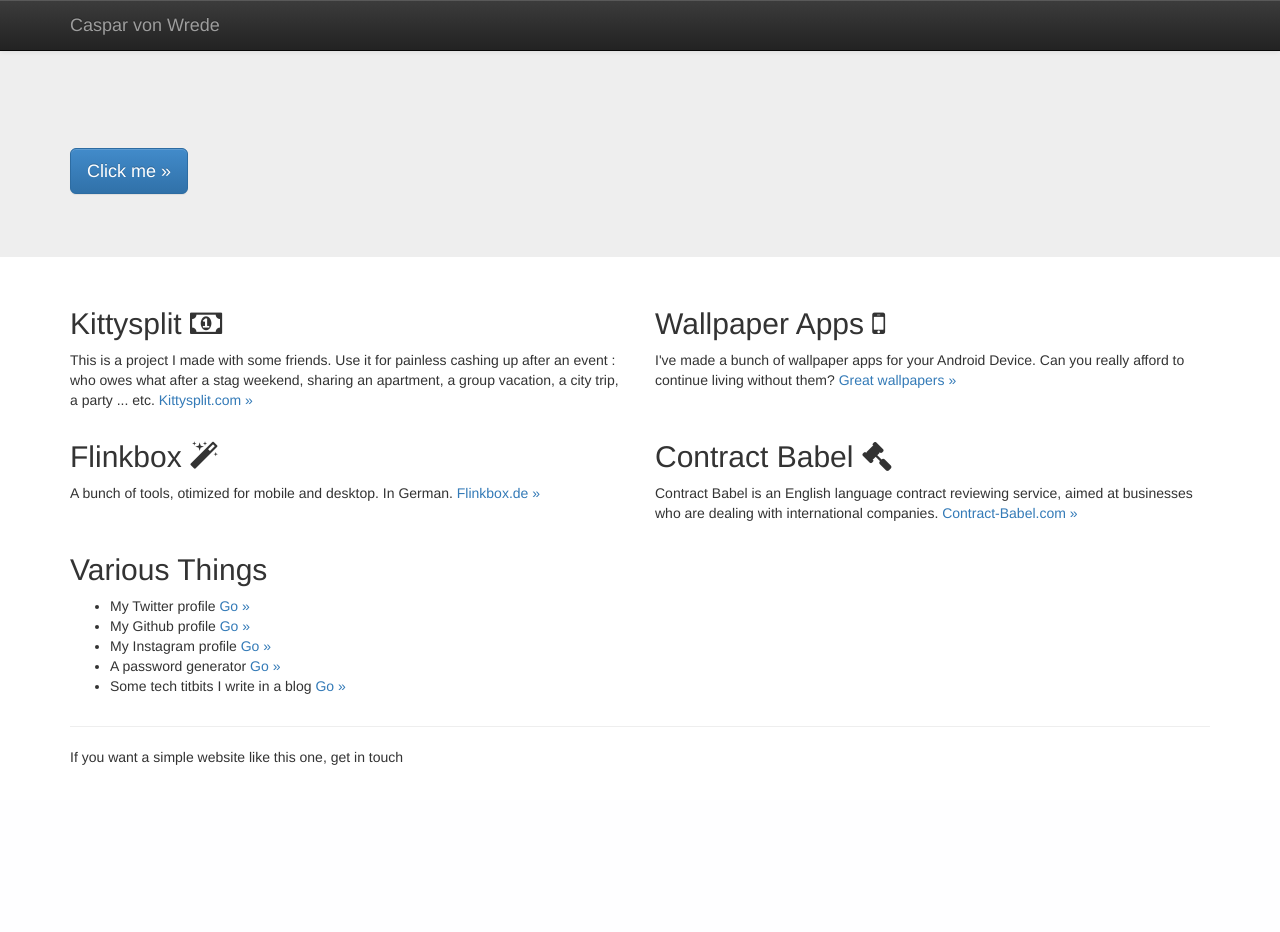
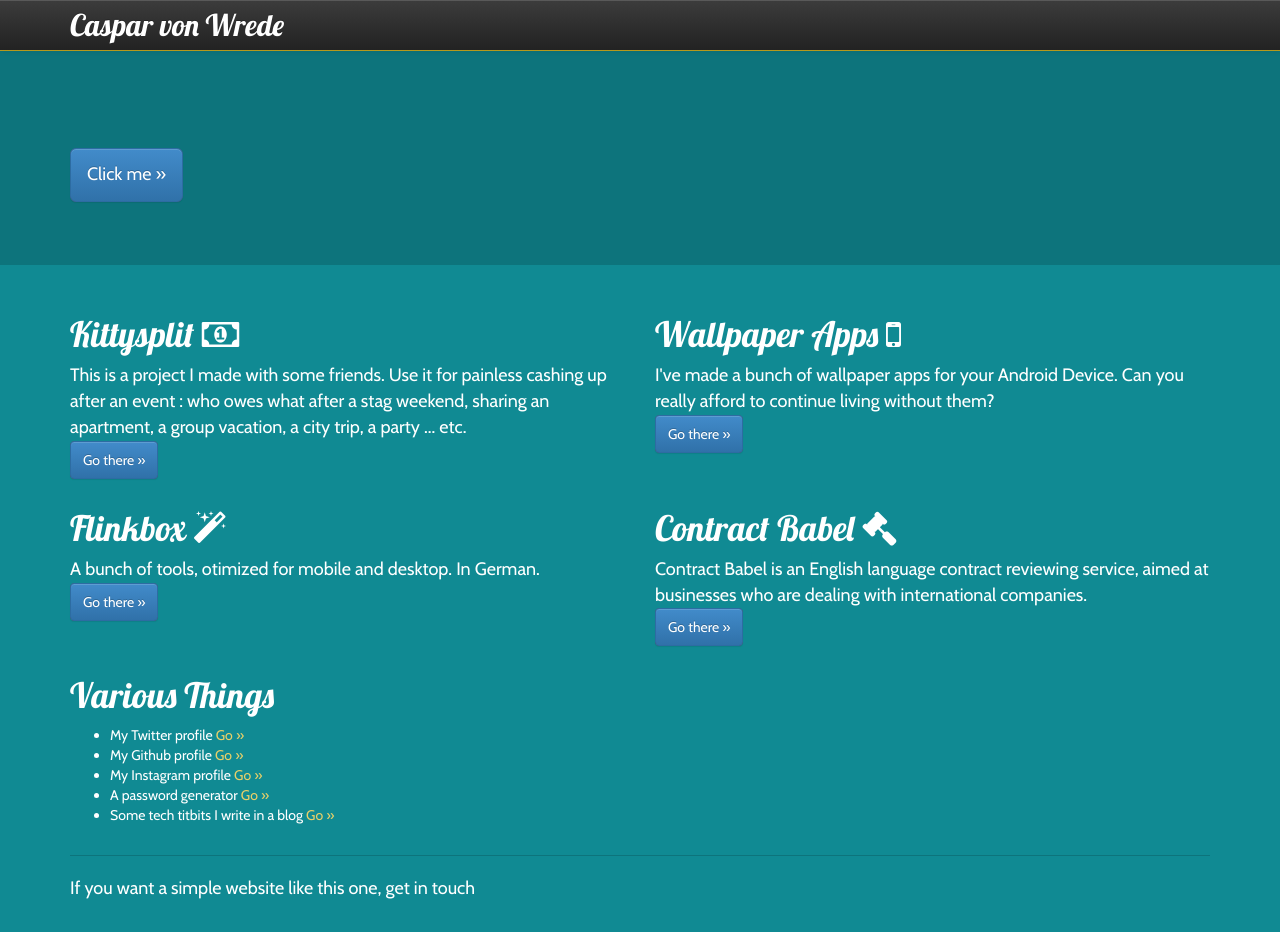
Before and after one commit to caspii/casparwre.de, a PHP site: page / in a window 1280 px wide. Before the commit the page ends 765 px from the top, so only its background shows below. Run offline with PHP 8.4, Linux system fonts and the light colour scheme; some libraries are stand-ins or nearby versions.

Commit message:
Updated design

```diff
--- a/css/main.css
+++ b/css/main.css
@@ -3,3 +3,15 @@
 /* ==========================================================================
    Author's custom styles
    ========================================================================== */
+
+p {
+	font-size: 18px;
+}
+
+h2 {
+	font-size: 35px;
+}
+
+.navbar-brand {
+	font-size: 30px;
+}
--- a/index.html
+++ b/index.html
@@ -7,7 +7,7 @@
         <meta name="description" content="Caspar von Wrede, Caspar v. Wrede, Caspar Wrede">
         <meta name="viewport" content="width=device-width">
 
-        <link rel="stylesheet" href="css/bootstrap.css">
+        <link rel="stylesheet" href="css/bootstrap.min.css">
         <style>
             body {
                 padding-top: 50px;
@@ -51,7 +51,9 @@
           		Kittysplit
           		<i class="fa fa-money"></i>
           		</h2>
-          		<p>This is a project I made with some friends. Use it for painless cashing up after an event : who owes what after a stag weekend, sharing an apartment, a group vacation, a city trip, a party ... etc. <a href="http://kittysplit.com/">Kittysplit.com &raquo;</a>
+          		<p>This is a project I made with some friends. Use it for painless cashing up after an event : who owes
+                    what after a stag weekend, sharing an apartment, a group vacation, a city trip, a party ... etc. <br/>
+                    <a class="btn btn-primary" href="http://kittysplit.com/">Go there &raquo;</a>
           		</p>
         </div>
 
@@ -60,8 +62,8 @@
 	          	Wallpaper Apps
 	          	<i class="fa fa-mobile"></i>
 	          	</h2>
-   	       <p>I've made a bunch of wallpaper apps for your Android Device. Can you really afford to continue living without them?
-      	    <a href="https://play.google.com/store/apps/developer?id=Caspar+Wrede">Great wallpapers &raquo;</a></p>
+   	       <p>I've made a bunch of wallpaper apps for your Android Device. Can you really afford to continue living without them? <br/>
+      	    <a class="btn btn-primary" href="https://play.google.com/store/apps/developer?id=Caspar+Wrede">Go there &raquo;</a></p>
        </div>
 
       </div>
@@ -72,7 +74,8 @@
           	Flinkbox
           	<i class="fa fa-magic"></i>
           	</h2>
-          <p>A bunch of tools, otimized for mobile and desktop. In German. <a href="http://flinkbox.de/">Flinkbox.de &raquo;</a></p>
+          <p>A bunch of tools, otimized for mobile and desktop. In German. <br/>
+              <a class="btn btn-primary" href="http://flinkbox.de/">Go there &raquo;</a></p>
 
       </div>
 
@@ -81,7 +84,9 @@
      		Contract Babel
      		<i class="fa fa-gavel"></i>
      		</h2>
-          		<p>Contract Babel is an English language contract reviewing service, aimed at businesses who are dealing with international companies. <a href="http://contract-babel.com/">Contract-Babel.com &raquo;</a> </p>
+          		<p>Contract Babel is an English language contract reviewing service, aimed at businesses who are
+                    dealing with international companies.<br/>
+                    <a class="btn btn-primary" href="http://contract-babel.com/">Go there &raquo;</a> </p>
         </div>
       </div>
 
```
